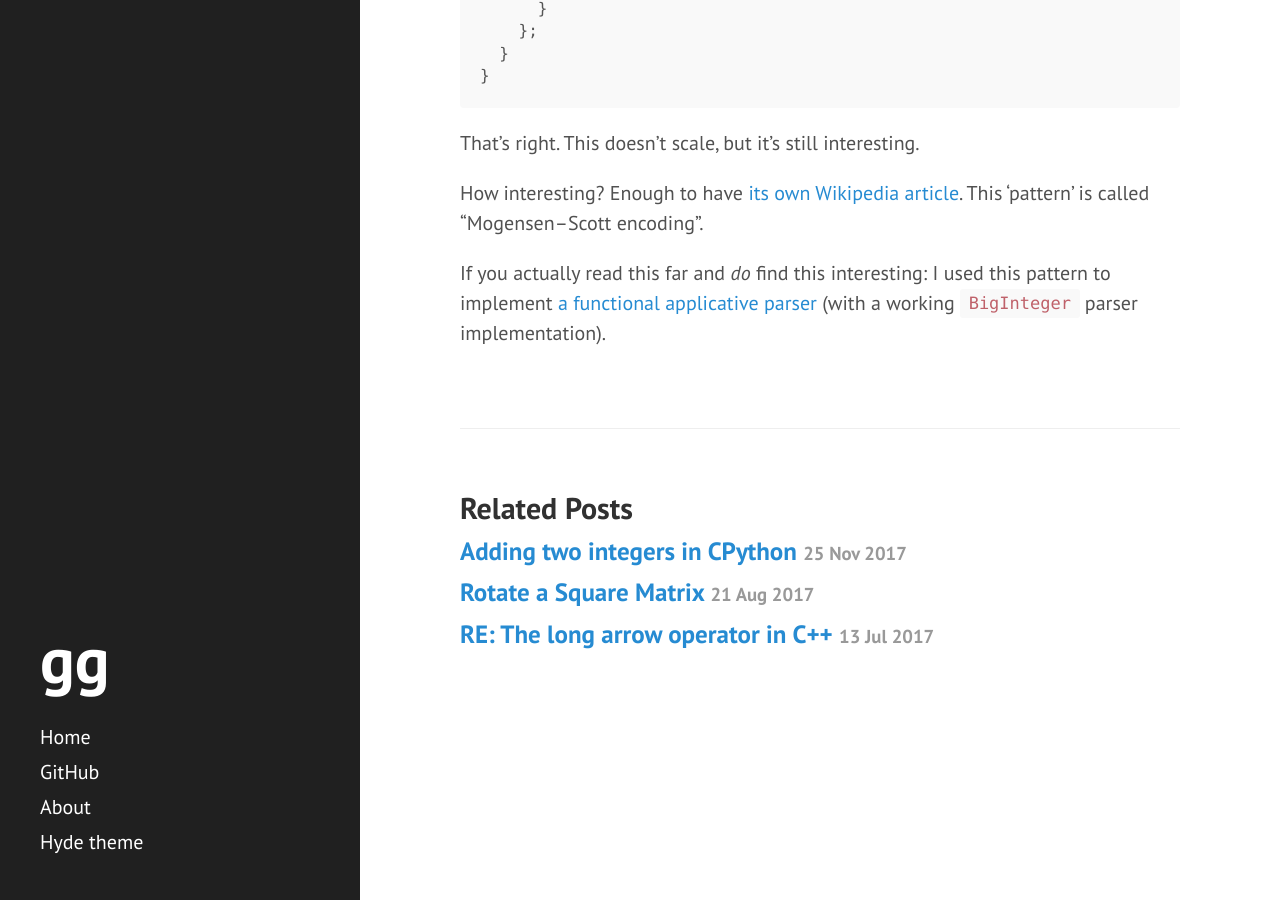
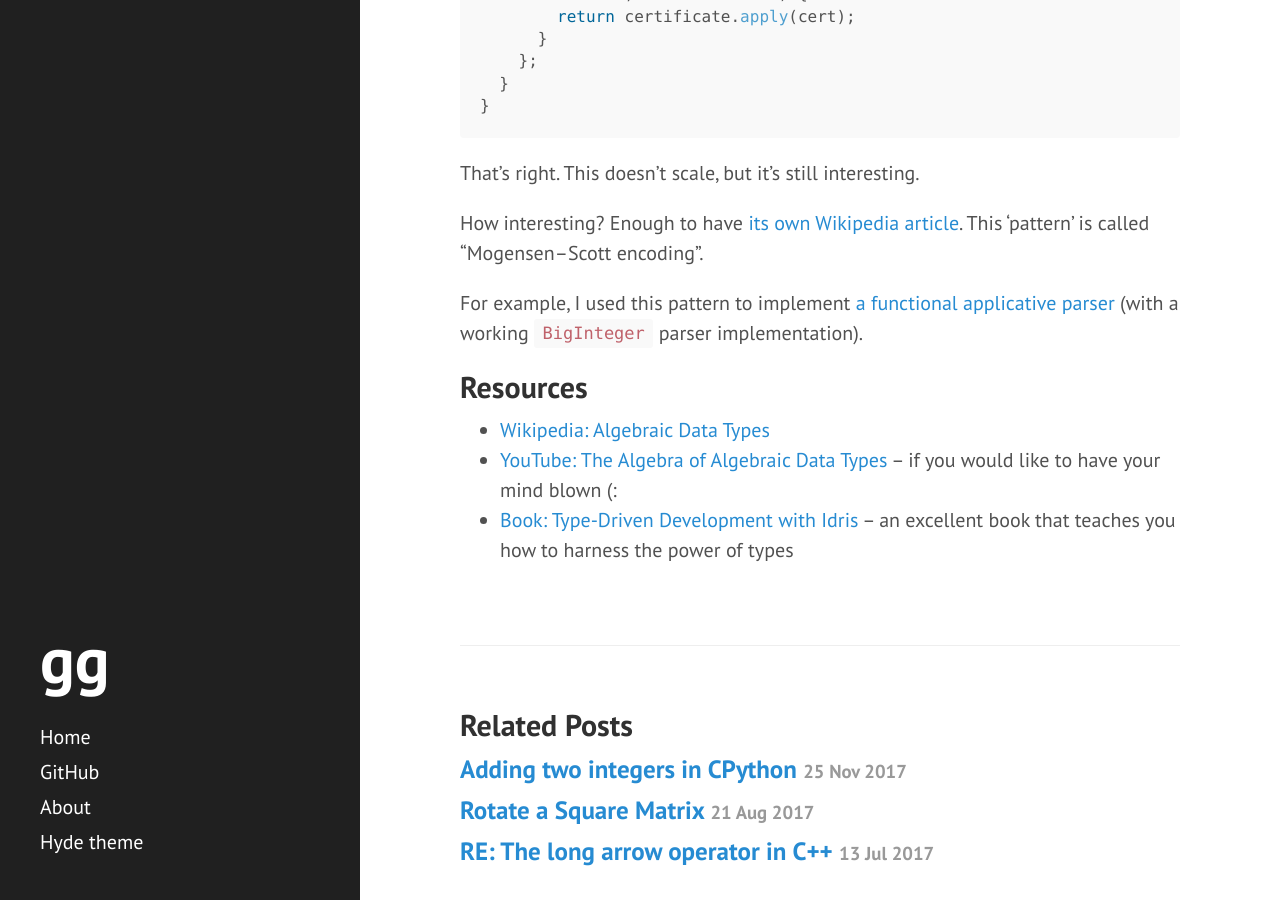
Before and after one commit to Garciat/garciat.github.io, a Jekyll site: the page built from _posts/2020-05-07-java-adt.md, in a window 1280 px wide and 900 px high, scrolled down 29886 px. Built offline with Jekyll 4.4.1, drawn with Linux system fonts in a browser that asks for light colours.

Commit message:
Update 2020-05-07-java-adt.md

```diff
--- a/_posts/2020-05-07-java-adt.md
+++ b/_posts/2020-05-07-java-adt.md
@@ -1200,4 +1200,10 @@ That's right. This doesn't scale, but it's still interesting.
 
 How interesting? Enough to have [its own Wikipedia article](https://en.wikipedia.org/wiki/Mogensen%E2%80%93Scott_encoding). This 'pattern' is called "Mogensen–Scott encoding".
 
-If you actually read this far and _do_ find this interesting: I used this pattern to implement [a functional applicative parser](https://gist.github.com/Garciat/c334cdef1abef57a33272b8787496b1a) (with a working `BigInteger` parser implementation).
+For example, I used this pattern to implement [a functional applicative parser](https://gist.github.com/Garciat/c334cdef1abef57a33272b8787496b1a) (with a working `BigInteger` parser implementation).
+
+## Resources
+
+  - [Wikipedia: Algebraic Data Types](https://en.wikipedia.org/wiki/Algebraic_data_type)
+  - [YouTube: The Algebra of Algebraic Data Types](https://www.youtube.com/watch?v=YScIPA8RbVE) -- if you would like to have your mind blown (:
+  - [Book: Type-Driven Development with Idris](https://www.manning.com/books/type-driven-development-with-idris) -- an excellent book that teaches you how to harness the power of types
```
